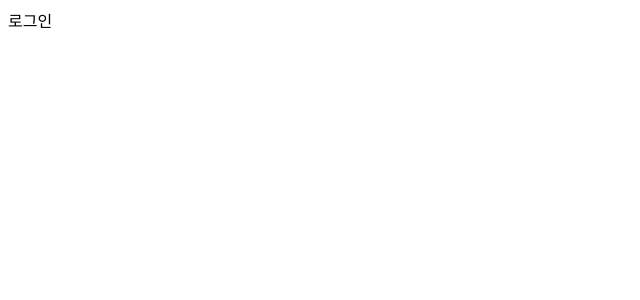
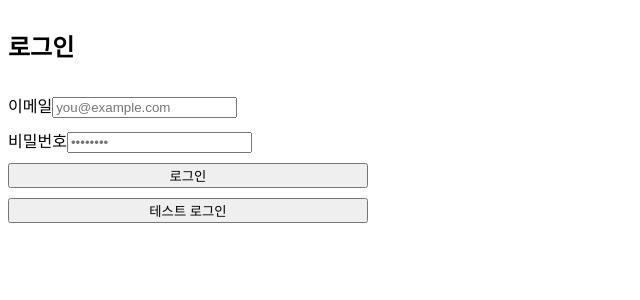
Before and after one commit to sieuno3o/Novisit, a React (Vite) app in the folder client/: page /login in a window 1280 px wide. Shown: the top 300 px of the page, without its empty margins (0-640 px from the left). Built offline with nearby package versions, Linux system fonts and the light colour scheme.

Commit message:
feat : 로그인 임시구현

```diff
--- a/client/src/App.tsx
+++ b/client/src/App.tsx
@@ -1,21 +1,22 @@
 import { Routes, Route } from "react-router-dom";
+import MainPage from "./pages/MainPage";
+import NoticePage from "./pages/NoticePage";
+import MyPage from "./pages/MyPage";
 import LoginPage from "./pages/LoginPage";
 import SignupPage from "./pages/SignupPage";
-import MainPage from "./pages/MainPage";
-import NoticePage from "./pages/NoticePage";
 import Layout from "./components/Layout";
-import MyPage from "./pages/MyPage";
 
 export default function App() {
   return (
-    <Layout>
-      <Routes>
+    <Routes>
+      <Route element={<Layout />}>
         <Route path="/" element={<MainPage />} />
-        <Route path="/login" element={<LoginPage />} />
-        <Route path="/signup" element={<SignupPage />} />
         <Route path="/notice" element={<NoticePage />} />
         <Route path="/mypage" element={<MyPage />} />
-      </Routes>
-    </Layout>
+      </Route>
+
+      <Route path="/login" element={<LoginPage />} />
+      <Route path="/signup" element={<SignupPage />} />
+    </Routes>
   );
 }
--- /dev/null
+++ b/client/src/auth.tsx
@@ -0,0 +1,59 @@
+import React, {
+  createContext,
+  useContext,
+  useEffect,
+  useMemo,
+  useState,
+} from "react";
+
+type User = { id: string; name: string } | null;
+
+type AuthContextType = {
+  user: User;
+  token: string | null;
+  signin: (token: string, user: User) => void;
+  signout: () => void;
+};
+
+const AuthContext = createContext<AuthContextType | null>(null);
+
+export function AuthProvider({ children }: { children: React.ReactNode }) {
+  const [token, setToken] = useState<string | null>(null);
+  const [user, setUser] = useState<User>(null);
+
+  // 로컬스토리지에서 복구
+  useEffect(() => {
+    const t = localStorage.getItem("token");
+    const u = localStorage.getItem("user");
+    if (t) setToken(t);
+    if (u) setUser(JSON.parse(u));
+  }, []);
+
+  const value = useMemo<AuthContextType>(
+    () => ({
+      user,
+      token,
+      signin: (t, u) => {
+        setToken(t);
+        setUser(u);
+        localStorage.setItem("token", t);
+        localStorage.setItem("user", JSON.stringify(u));
+      },
+      signout: () => {
+        setToken(null);
+        setUser(null);
+        localStorage.removeItem("token");
+        localStorage.removeItem("user");
+      },
+    }),
+    [user, token]
+  );
+
+  return <AuthContext.Provider value={value}>{children}</AuthContext.Provider>;
+}
+
+export function useAuth() {
+  const ctx = useContext(AuthContext);
+  if (!ctx) throw new Error("useAuth must be used within AuthProvider");
+  return ctx;
+}
--- a/client/src/components/Layout.tsx
+++ b/client/src/components/Layout.tsx
@@ -1,13 +1,53 @@
-import type { ReactNode } from "react";
+import { Link, NavLink, Outlet, useNavigate } from "react-router-dom";
+import { useAuth } from "../auth";
 
-interface LayoutProps {
-  children: ReactNode;
-}
+export default function Layout() {
+  const { user, signout } = useAuth();
+  const navigate = useNavigate();
 
-export default function Layout({ children }: LayoutProps) {
+  const onLogout = () => {
+    signout();
+    navigate("/", { replace: true });
+  };
+
   return (
-    <div className="wrapper">
-      <div className="content">{children}</div>
+    <div>
+      <header
+        style={{
+          padding: 12,
+          borderBottom: "1px solid #ddd",
+          display: "flex",
+          alignItems: "center",
+          gap: 12,
+        }}
+      >
+        <Link to="/">Novisit</Link>
+
+        <nav style={{ display: "inline-flex", gap: 12 }}>
+          <NavLink to="/">홈</NavLink>
+          <NavLink to="/notice">공지</NavLink>
+          {user && <NavLink to="/mypage">마이페이지</NavLink>}
+        </nav>
+
+        <div style={{ marginLeft: "auto" }}>
+          {user ? (
+            <>
+              <span style={{ marginRight: 8 }}>{user.name}님</span>
+              <button onClick={onLogout}>로그아웃</button>
+            </>
+          ) : (
+            <>
+              <Link to="/login">로그인</Link>
+              <span style={{ margin: "0 6px" }}>|</span>
+              <Link to="/signup">회원가입</Link>
+            </>
+          )}
+        </div>
+      </header>
+
+      <main style={{ padding: 16 }}>
+        <Outlet />
+      </main>
     </div>
   );
 }
--- a/client/src/features/login/LoginForm.tsx
+++ b/client/src/features/login/LoginForm.tsx
@@ -1,5 +1,77 @@
-const LoginForm = () => {
-  return <div>로그인</div>;
-};
+import { useState } from "react";
+import type { FormEvent } from "react";
+import { useLocation, useNavigate } from "react-router-dom";
+import { useAuth } from "../../auth";
 
-export default LoginForm;
+export default function LoginForm() {
+  const [email, setEmail] = useState("");
+  const [pw, setPw] = useState("");
+  const [error, setError] = useState<string | null>(null);
+
+  const { signin } = useAuth();
+  const navigate = useNavigate();
+  const location = useLocation() as any;
+  const from = location?.state?.from?.pathname ?? "/";
+
+  const onSubmit = (e: FormEvent<HTMLFormElement>) => {
+    e.preventDefault();
+    setError(null);
+
+    if (!email || !pw) {
+      setError("이메일과 비밀번호를 입력하세요.");
+      return;
+    }
+
+    const fakeToken = "FAKE_TOKEN_123";
+    const fakeUser = { id: "1", name: email.split("@")[0] || "user" };
+
+    signin(fakeToken, fakeUser);
+    navigate(from, { replace: true });
+  };
+
+  return (
+    <form
+      onSubmit={onSubmit}
+      style={{ display: "grid", gap: 10, maxWidth: 360 }}
+    >
+      <h2>로그인</h2>
+
+      <label>
+        이메일
+        <input
+          type="email"
+          value={email}
+          onChange={(e) => setEmail(e.target.value)}
+          placeholder="you@example.com"
+          required
+        />
+      </label>
+
+      <label>
+        비밀번호
+        <input
+          type="password"
+          value={pw}
+          onChange={(e) => setPw(e.target.value)}
+          placeholder="••••••••"
+          required
+        />
+      </label>
+
+      {error && <div style={{ color: "crimson" }}>{error}</div>}
+
+      <button type="submit">로그인</button>
+
+      {/* 테스트 로그인 */}
+      <button
+        type="button"
+        onClick={() => {
+          signin("FAKE_TOKEN_123", { id: "1", name: "tester" });
+          navigate(from, { replace: true });
+        }}
+      >
+        테스트 로그인
+      </button>
+    </form>
+  );
+}
--- a/client/src/main.tsx
+++ b/client/src/main.tsx
@@ -2,11 +2,14 @@ import React from "react";
 import ReactDOM from "react-dom/client";
 import { BrowserRouter } from "react-router-dom";
 import App from "./App";
+import { AuthProvider } from "./auth";
 
 ReactDOM.createRoot(document.getElementById("root")!).render(
   <React.StrictMode>
     <BrowserRouter>
-      <App />
+      <AuthProvider>
+        <App />
+      </AuthProvider>
     </BrowserRouter>
   </React.StrictMode>
 );
--- a/client/src/pages/LoginPage.tsx
+++ b/client/src/pages/LoginPage.tsx
@@ -1,11 +1,4 @@
 import LoginForm from "../features/login/LoginForm";
-
-const LoginPage = () => {
-  return (
-    <div>
-      <LoginForm />
-    </div>
-  );
-};
-
-export default LoginPage;
+export default function LoginPage() {
+  return <LoginForm />;
+}
```
Also changed, not shown: client/src/routes/RequireAuth.tsx (added, +13 -0 lines).
